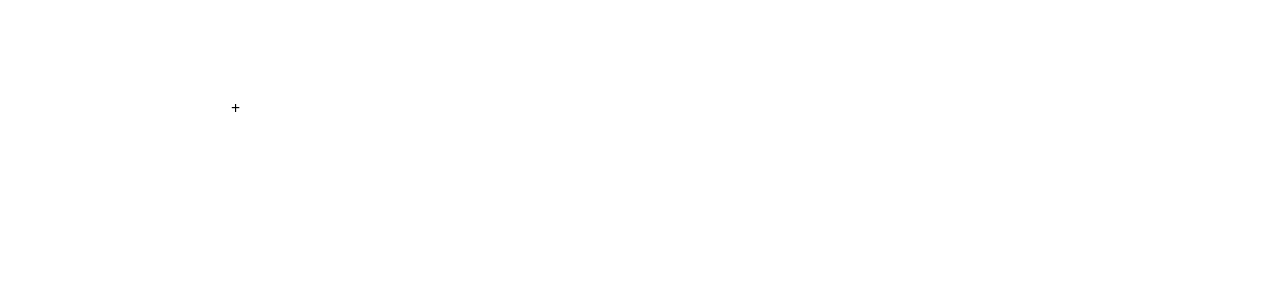
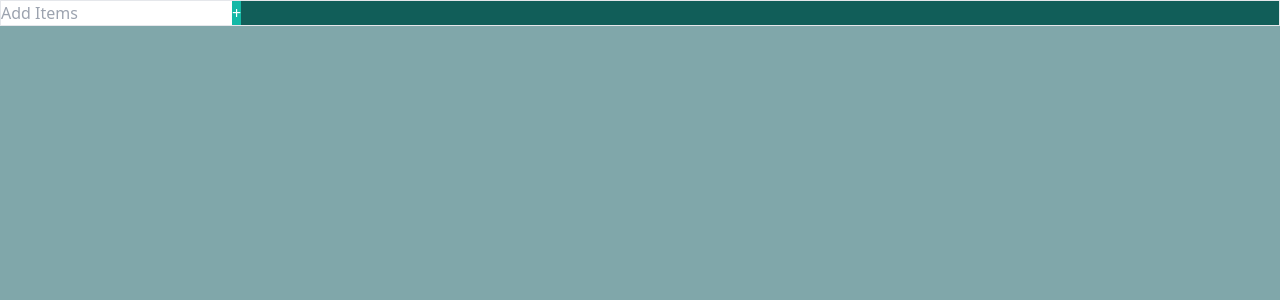
Before and after one commit to bintadam/todo-list, a React (Create React App) app: page / in a window 1280 px wide. Shown: the top 300 px of the page. Built offline with nearby package versions, Linux system fonts and the light colour scheme.

Commit message:
add style

```diff
--- a/src/App.js
+++ b/src/App.js
@@ -1,9 +1,9 @@
 function App() {
 return (
-  <div className="bg-custom-green-light">
-    <div className="pt-24">
-      <input/>
-      <button>+</button>
+  <div className="bg-custom-green-light h-screen">
+    <div className="p- border bg-teal-800">
+      <input className="border-0" placeholder="Add Items"/>
+      <button className="text-white bg-teal-500	">+</button>
     </div>
   </div>
 )
--- a/tailwind.config.js
+++ b/tailwind.config.js
@@ -4,7 +4,7 @@ module.exports = {
   theme: {
     extend: {
       colors:{
-        'custome-green':{
+        'custom-green':{
           light :'#80A7AA',
           DEFAULT: '#134F53'
         }
```
